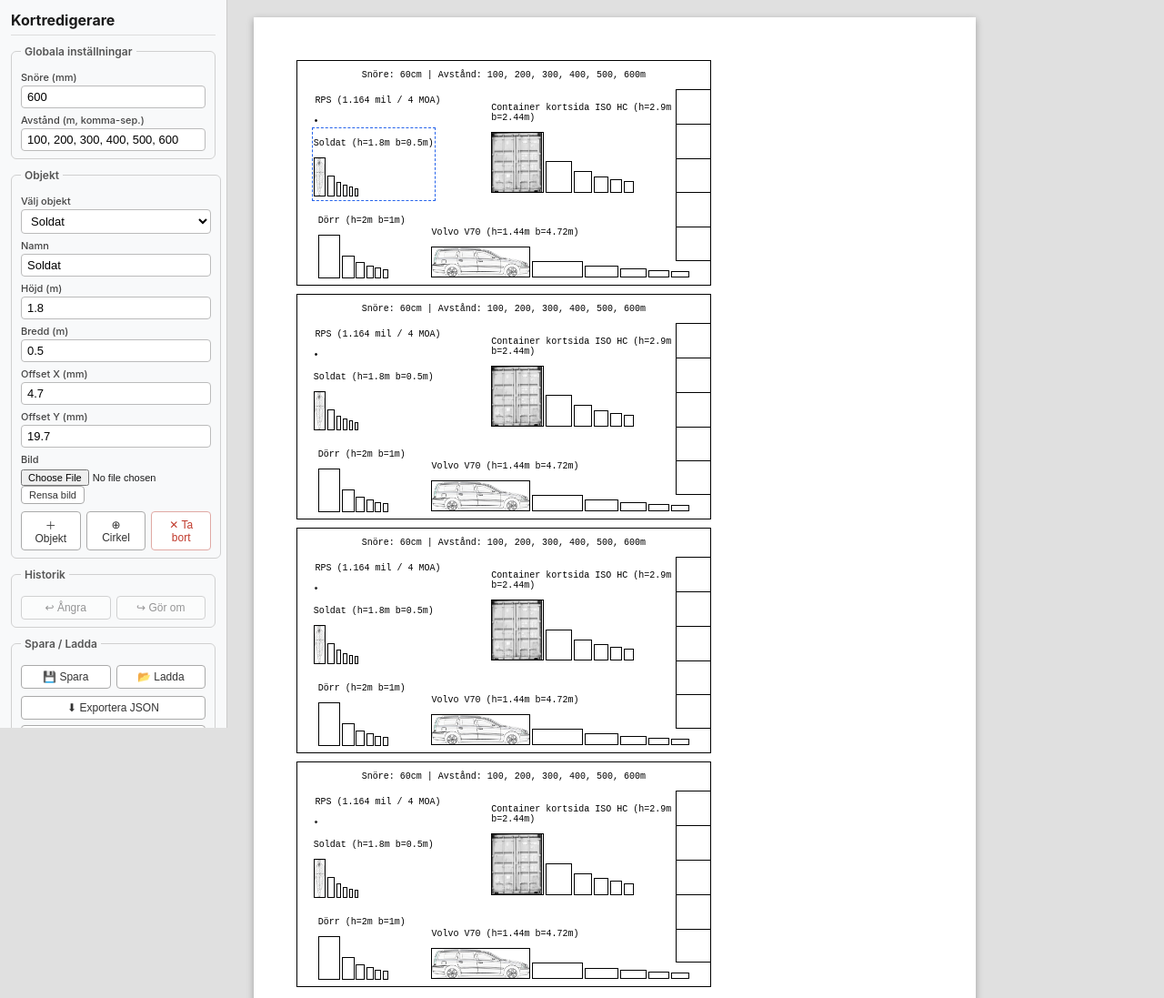
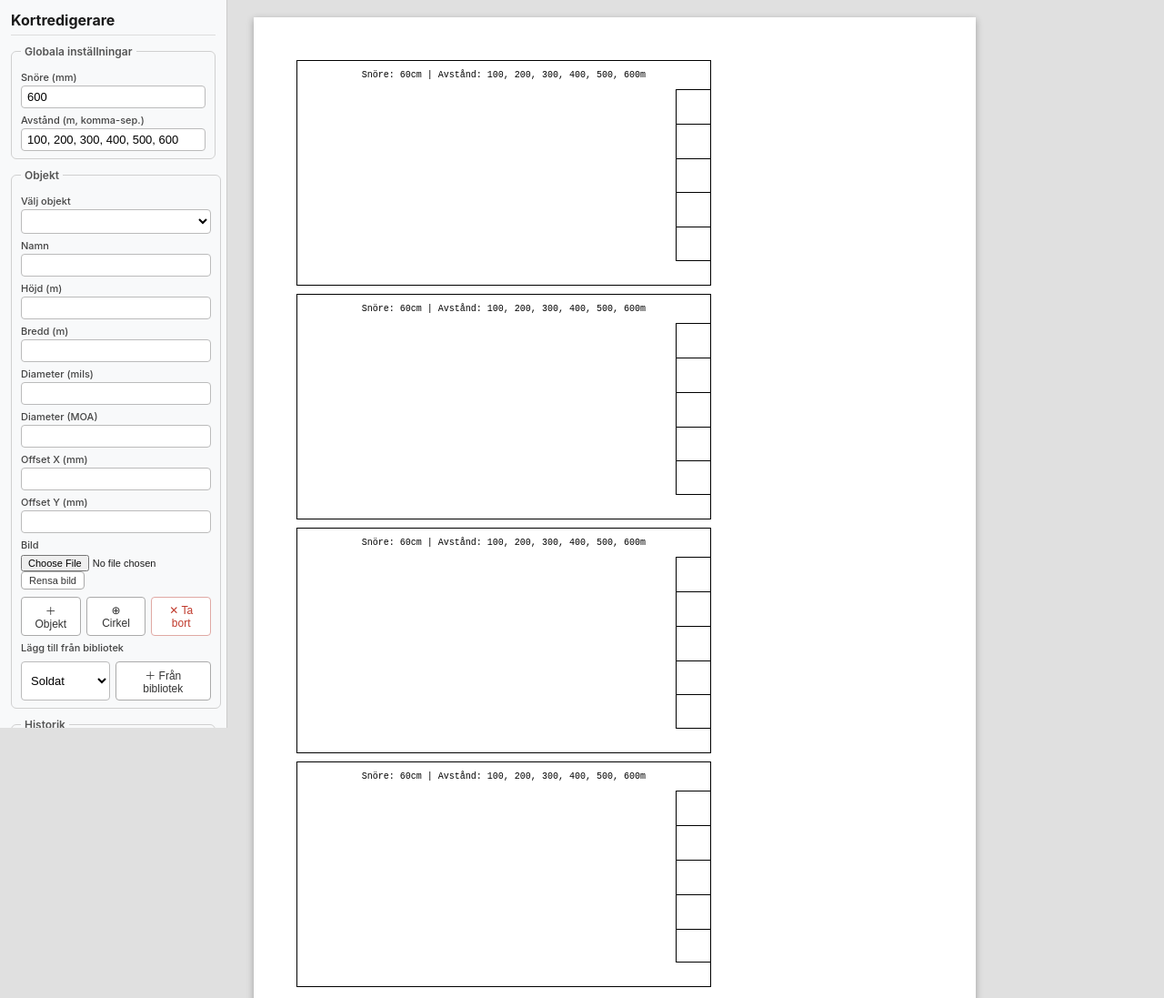
Before and after one commit to NicklasAndersson/distance-guesstimation, a website: page public/index.html in a window 1280 px wide. Shown: the top 1097 px of the page at 91% size. Drawn offline with Linux system fonts and the light colour scheme.

Commit message:
Extract preset items to library.json with add-from-library picker\n\n- Move all 5 preset objects (Soldat, Container, Dörr, Volvo V70, RPS)\n  from card.json into a new public/library.json\n- Empty card.json things array so new users start with a blank card\n- Add library dropdown + button in sidebar to add items from library\n- Fix loadFromStorage to accept empty things arrays\n- Add .gitignore with .DS_Store"

```diff
--- a/public/card.json
+++ b/public/card.json
@@ -8,50 +8,5 @@
     500,
     600
   ],
-  "things": [
-    {
-      "id": "soldier",
-      "name": "Soldat",
-      "height": 1.8,
-      "width": 0.5,
-      "imageDataUrl": "",
-      "offsetX": 4.679772302965931,
-      "offsetY": 19.747782620989113
-    },
-    {
-      "id": "imf",
-      "name": "Container kortsida ISO HC",
-      "height": 2.9,
-      "width": 2.44,
-      "imageDataUrl": "",
-      "offsetX": 56.409485014602055,
-      "offsetY": 9.365567909049528
-    },
-    {
-      "id": "doorFrame",
-      "name": "Dörr",
-      "height": 2,
-      "width": 1,
-      "imageDataUrl": "",
-      "offsetX": 5.980176106918154,
-      "offsetY": 42.35209819635126
-    },
-    {
-      "id": "v70",
-      "name": "Volvo V70",
-      "height": 1.44,
-      "width": 4.72,
-      "imageDataUrl": "",
-      "offsetX": 38.98050698418407,
-      "offsetY": 45.62238548471514
-    },
-    {
-      "id": "circle_1770993219708",
-      "type": "milCircle",
-      "name": "RPS",
-      "milDiameter": 1.16356,
-      "offsetX": 5.1,
-      "offsetY": 7.3
-    }
-  ]
+  "things": []
 }
--- a/public/draw.js
+++ b/public/draw.js
@@ -17,6 +17,7 @@
 
 let cardData = structuredClone(DEFAULT_CARD_DATA);
 let selectedThingId = null;
+let libraryItems = [];
 
 // ── Undo / Redo ─────────────────────────────────────────────────────────────
 
@@ -444,6 +445,27 @@
         autoSave();
     });
 
+    // Add from library
+    on('add-from-library-btn', 'click', () => {
+        const sel = document.getElementById('library-select');
+        const idx = parseInt(sel.value, 10);
+        if (isNaN(idx) || !libraryItems[idx]) return;
+        pushUndo();
+        const template = structuredClone(libraryItems[idx]);
+        const isCircle = template.type === 'milCircle';
+        const id = (isCircle ? 'circle_' : 'thing_') + Date.now();
+        template.id = id;
+        template.offsetX = 0;
+        template.offsetY = 0;
+        if (!isCircle) template.imageDataUrl = template.imageDataUrl || '';
+        cardData.things.push(template);
+        selectedThingId = id;
+        populateThingSelect();
+        selectThing(id);
+        renderCard();
+        autoSave();
+    });
+
     // Add thing
     on('add-thing-btn', 'click', () => {
         pushUndo();
@@ -591,7 +613,7 @@
         const raw = localStorage.getItem(STORAGE_KEY);
         if (raw) {
             const parsed = JSON.parse(raw);
-            if (parsed && Array.isArray(parsed.things) && parsed.things.length > 0) {
+            if (parsed && Array.isArray(parsed.things)) {
                 cardData = parsed;
                 return true;
             }
@@ -678,6 +700,17 @@
 
 // ── Init ────────────────────────────────────────────────────────────────────
 
+function populateLibrarySelect() {
+    const sel = document.getElementById('library-select');
+    sel.innerHTML = '';
+    libraryItems.forEach((item, i) => {
+        const opt = document.createElement('option');
+        opt.value = i;
+        opt.textContent = item.name;
+        sel.appendChild(opt);
+    });
+}
+
 window.onload = async function () {
     const hadLocalData = loadFromStorage();
 
@@ -694,9 +727,19 @@
         } catch (_) { /* no card.json available – start empty */ }
     }
 
+    // Load library items
+    try {
+        const resp = await fetch('library.json');
+        if (resp.ok) {
+            const json = await resp.json();
+            if (Array.isArray(json)) libraryItems = json;
+        }
+    } catch (_) { /* no library available */ }
+
     selectedThingId = cardData.things[0]?.id || null;
     populateGlobalFields();
     populateThingSelect();
+    populateLibrarySelect();
     if (selectedThingId) selectThing(selectedThingId);
     wireEditor();
     renderCard();
--- a/public/index.html
+++ b/public/index.html
@@ -57,6 +57,12 @@
                     <button id="add-circle-btn" class="btn">⊕ Cirkel</button>
                     <button id="delete-thing-btn" class="btn btn-danger">✕ Ta bort</button>
                 </div>
+
+                <label for="library-select">Lägg till från bibliotek</label>
+                <div class="btn-row">
+                    <select id="library-select"></select>
+                    <button id="add-from-library-btn" class="btn">＋ Från bibliotek</button>
+                </div>
             </fieldset>
 
             <fieldset>
--- /dev/null
+++ b/public/library.json
@@ -0,0 +1,31 @@
+[
+  {
+    "name": "Soldat",
+    "height": 1.8,
+    "width": 0.5,
+    "imageDataUrl": ""
+  },
+  {
+    "name": "Container kortsida ISO HC",
+    "height": 2.9,
+    "width": 2.44,
+    "imageDataUrl": ""
+  },
+  {
+    "name": "Dörr",
+    "height": 2,
+    "width": 1,
+    "imageDataUrl": ""
+  },
+  {
+    "name": "Volvo V70",
+    "height": 1.44,
+    "width": 4.72,
+    "imageDataUrl": ""
+  },
+  {
+    "type": "milCircle",
+    "name": "RPS",
+    "milDiameter": 1.16356
+  }
+]
--- a/public/style.css
+++ b/public/style.css
@@ -210,6 +210,11 @@
     flex: 1;
 }
 
+.btn-row select {
+    flex: 1;
+    min-width: 0;
+}
+
 /* ── Screen: make room for the editor panel ─────────────────────────────── */
 
 @media screen {
```
Also changed, not shown: 2 other files.
